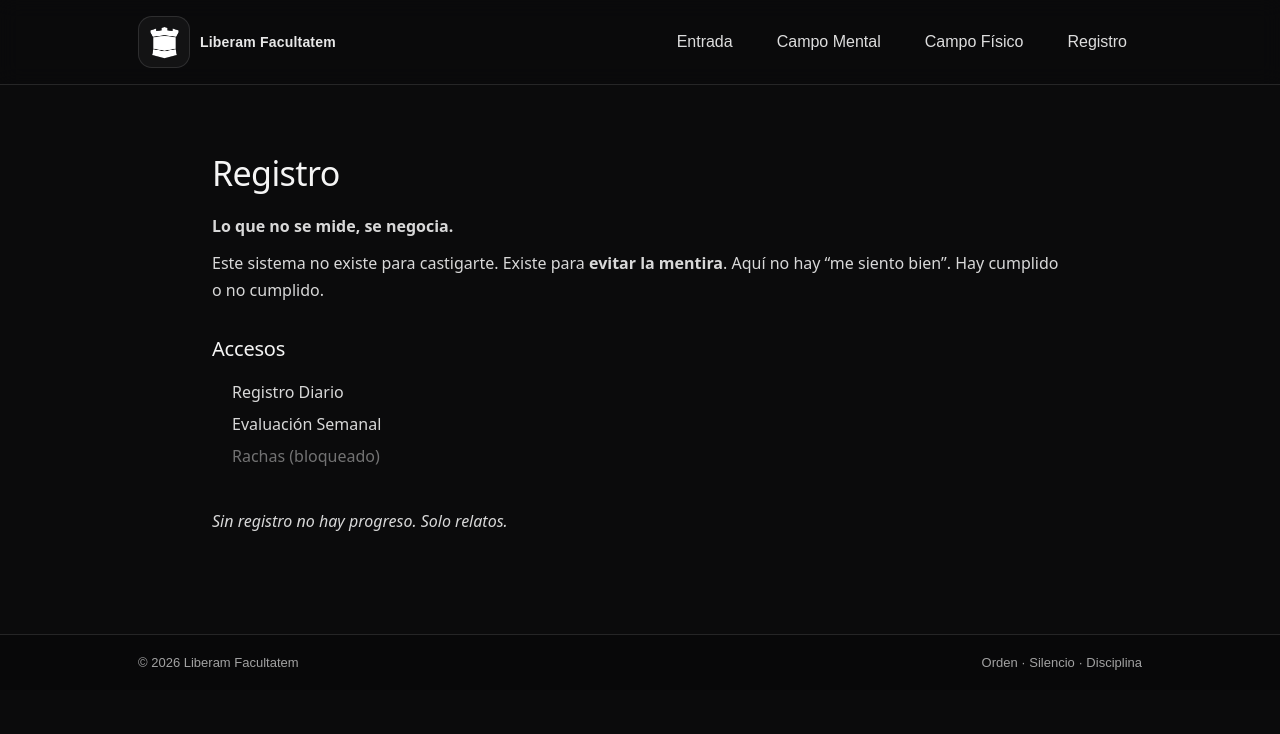
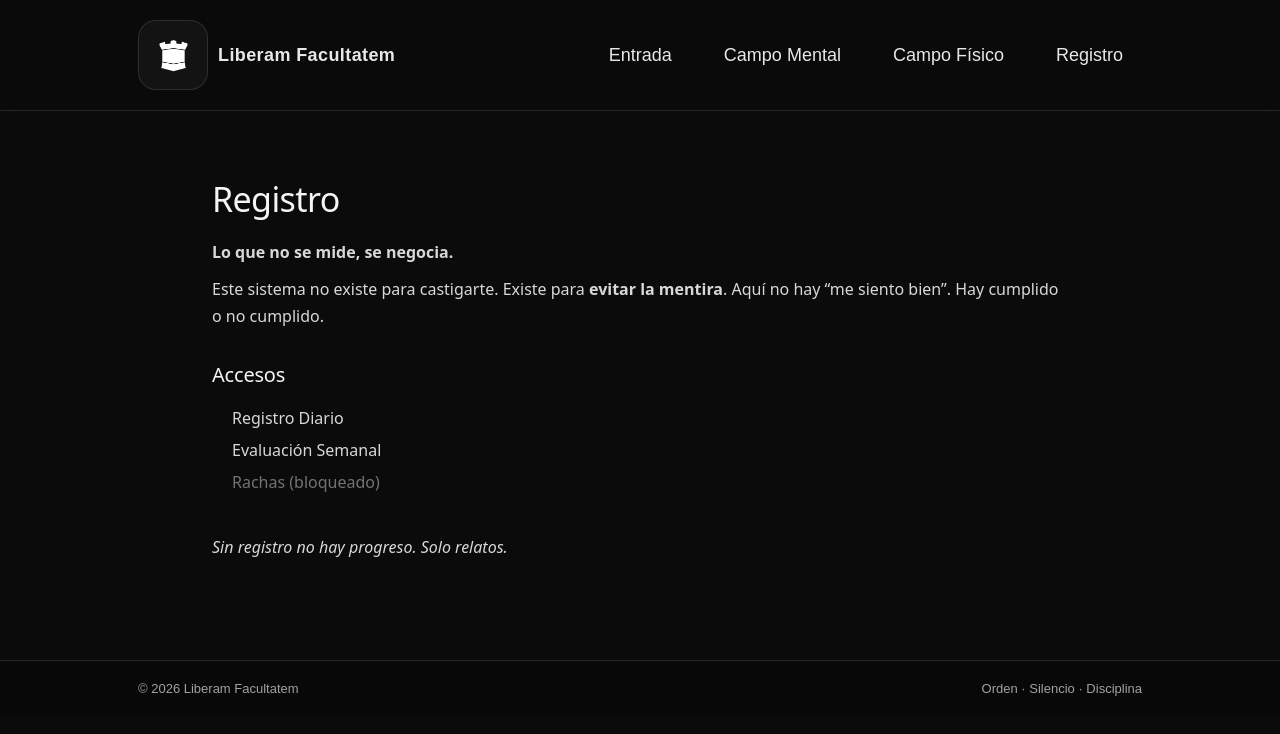
Before and after one commit to oriolrinconr-lang/nextjs-boilerplate, a Next.js app: page /registro in a window 1280 px wide. Shown: the top 734 px of the page. Built offline with nearby package versions, Linux system fonts and the light colour scheme.

Commit message:
Make header, logo and navigation much larger

```diff
--- a/app/globals.css
+++ b/app/globals.css
@@ -66,8 +66,8 @@ a { color: inherit; text-decoration: none; }
   display: flex;
   align-items: center;
   justify-content: space-between;
-  height: 84px;              /* MÁS ALTURA */
-  gap: 20px;
+  height: 110px;          /* MUCHO MÁS ALTO */
+  gap: 28px;
 }
 
 .brand {
@@ -79,17 +79,21 @@ a { color: inherit; text-decoration: none; }
 }
 
 .brandMark {
-  width: 52px;               /* MÁS GRANDE */
-  height: 52px;
+  width: 70px;            /* GRANDE */
+  height: 70px;
   border: 1px solid var(--line);
-  border-radius: 14px;
+  border-radius: 18px;
   display: grid;
   place-items: center;
   background: var(--card);
 }
 
-
-.brandText { font-size: 14px; opacity: 0.95; }
+.brandText {
+  font-size: 18px;        /* MÁS GRANDE */
+  font-weight: 600;
+  letter-spacing: 0.4px;
+  opacity: 0.95;
+}
 
 .nav {
   display: flex;
@@ -100,17 +104,18 @@ a { color: inherit; text-decoration: none; }
 }
 
 .navLink {
-  font-size: 16px;          /* TEXTO MÁS GRANDE */
-  padding: 10px 14px;       /* MÁS ESPACIO */
-  border-radius: 14px;
+  font-size: 18px;        /* GRANDE */
+  padding: 14px 18px;     /* MUCHO AIRE */
+  border-radius: 16px;
   border: 1px solid transparent;
-  opacity: 0.9;
+  opacity: 0.95;
 }
 
 .navLink:hover {
   border-color: var(--line);
-  background: var(--card);
+  background: rgba(255,255,255,0.08);
 }
+
 
 h1 { font-size: 34px; margin: 0 0 10px; letter-spacing: -0.6px; }
 h2 { font-size: 20px; margin: 24px 0 10px; letter-spacing: -0.2px; }
```
